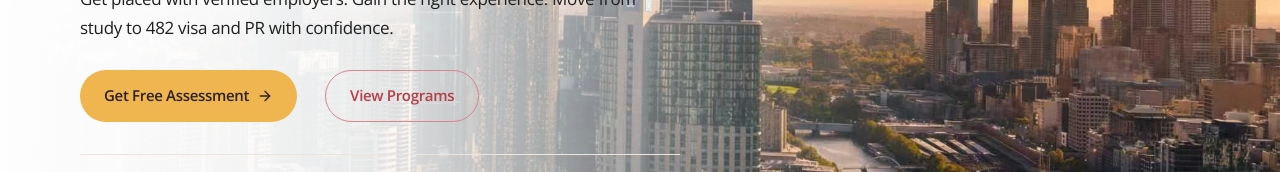
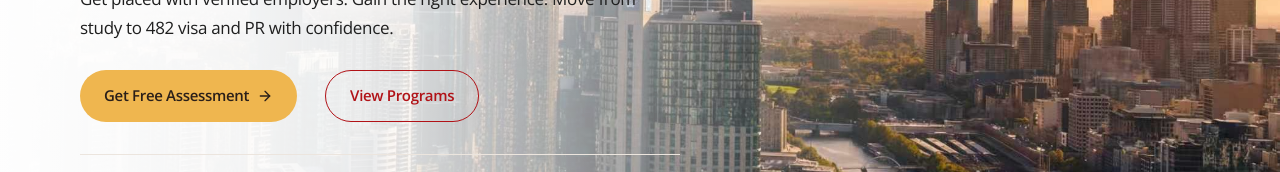
Before and after one commit to yinjiaw2/red-bridge, a Next.js app in the folder red-bridge-ui/: page / in a window 1280 px wide. Shown: the part 495-667 px from the top of the page. Built offline with nearby package versions, Linux system fonts and the light colour scheme; no server answers.

Commit message:
update button

```diff
--- a/red-bridge-ui/src/components/home/HeroSection.tsx
+++ b/red-bridge-ui/src/components/home/HeroSection.tsx
@@ -73,7 +73,7 @@ export default function HeroSection() {
 
             <Link
               href="/services#find-your-path"
-              className="flex h-[48px] w-full items-center justify-center rounded-full border border-[#d9868f] px-5 text-[14px] font-semibold text-[#b63c46] sm:ml-4 sm:h-[52px] sm:w-auto sm:justify-start sm:px-6 sm:text-[15px]"
+              className="flex h-[48px] w-full items-center justify-center rounded-full border border-brandred bg-brandred px-5 text-[14px] font-semibold text-white sm:ml-4 sm:h-[52px] sm:w-auto sm:justify-start sm:bg-transparent sm:px-6 sm:text-[15px] sm:text-brandred"
             >
               {t("secondaryButton")}
             </Link>
```
